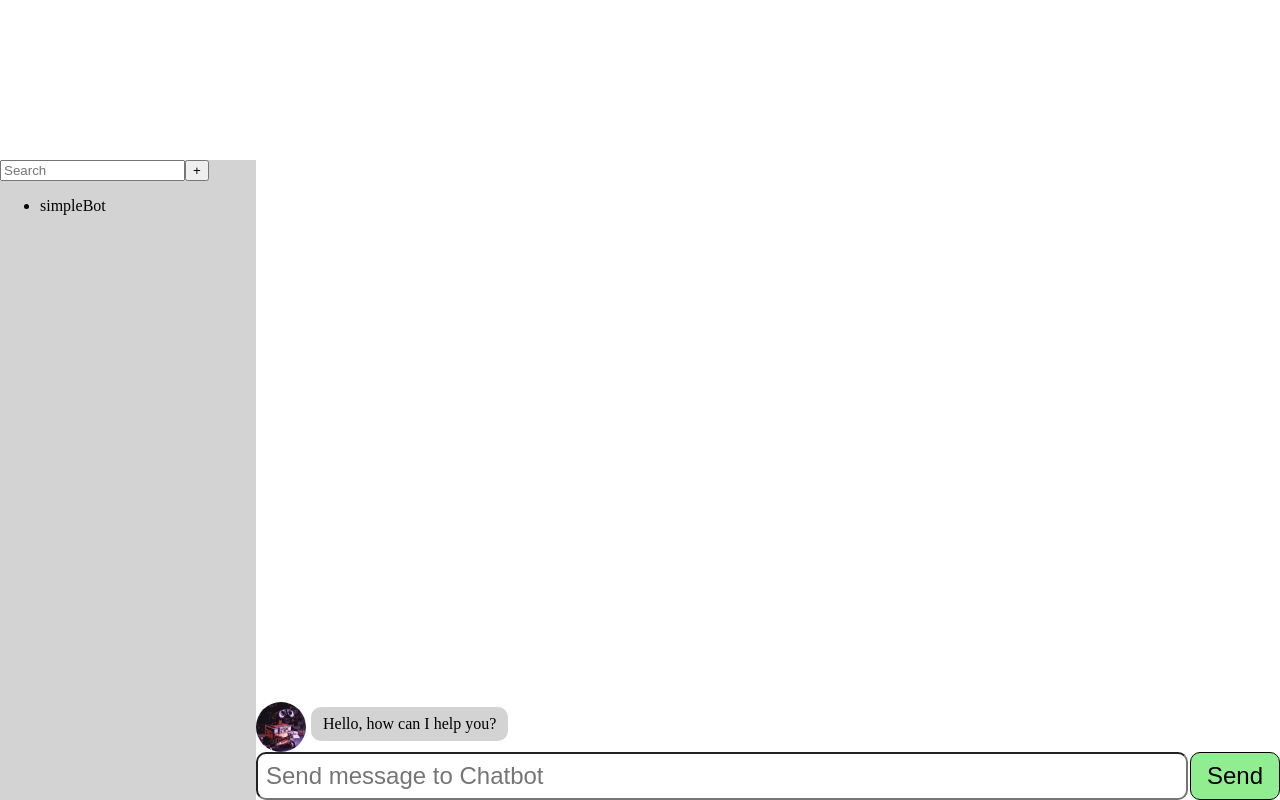
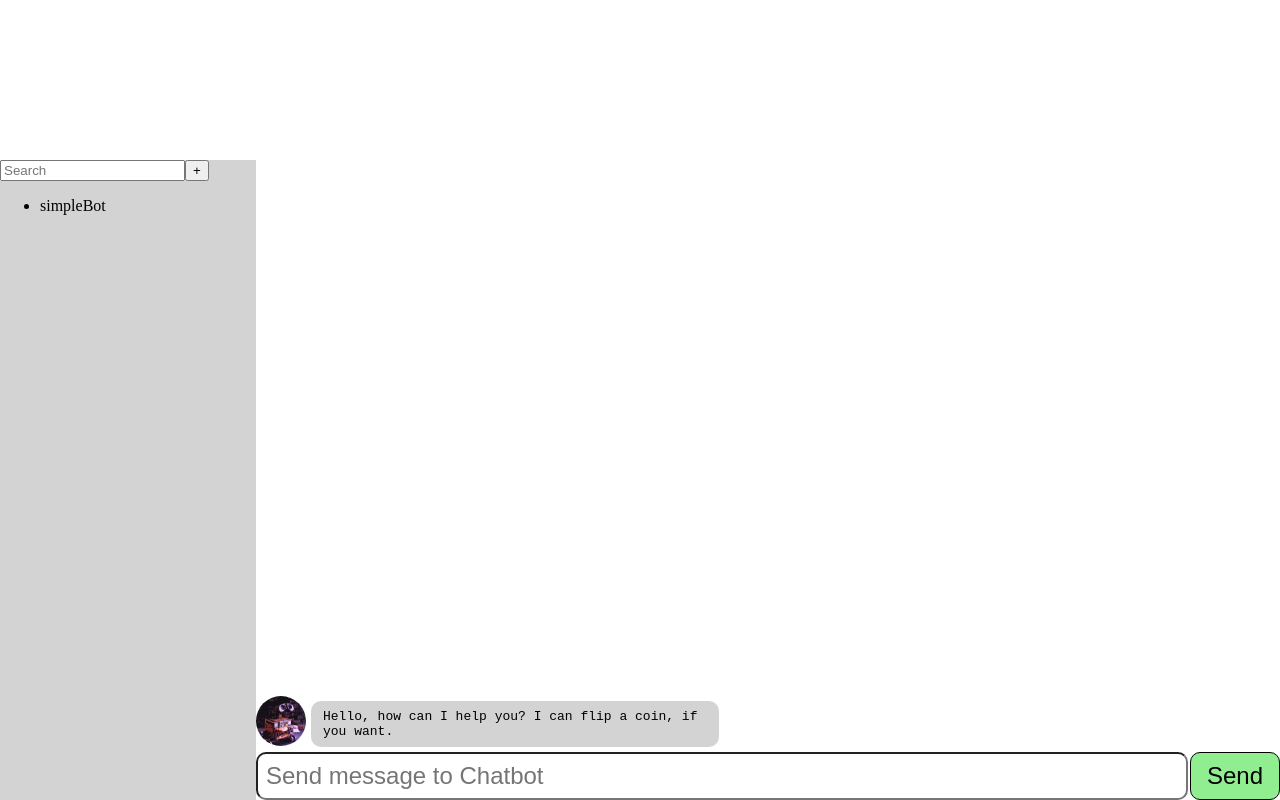
Before and after one commit to iveltier/ivelchat, a React (Vite) app: page /startseite in a window 1280 px wide. Built offline with nearby package versions, Linux system fonts and the light colour scheme.

Commit message:
small styling changes

```diff
--- a/src/components/home/chat/chat.jsx
+++ b/src/components/home/chat/chat.jsx
@@ -5,7 +5,11 @@ import ChatMessages from "./chatMessages.jsx";
 
 function Chat() {
 	const [chatMessages, setChatMessages] = useState([
-		{ message: "Hello, how can I help you?", sender: "bot", id: "id1" },
+		{
+			message: "Hello, how can I help you? I can flip a coin, if you want.",
+			sender: "bot",
+			id: "id1",
+		},
 	]);
 
 	return (
--- a/src/components/home/chat/chatBotRespones/chatBots.json
+++ b/src/components/home/chat/chatBotRespones/chatBots.json
@@ -6,6 +6,9 @@
 				"coinflip": {
 					"action": "flipCoin"
 				},
+				"how are you": "Thanks, I'm fine. How are you?",
+				"I'm fine": "Great to hear",
+				"help": "cant help you",
 				"default": "Sorry, I'm just a stupid chatbot"
 			}
 		},
--- a/src/components/home/chat/chatMessage.module.css
+++ b/src/components/home/chat/chatMessage.module.css
@@ -17,6 +17,7 @@
 
 .chatMessage {
 	border-radius: 10px;
+	font-family: monospace;
 	margin: 5px;
 	background-color: lightgrey;
 	min-width: 10vw;
```
